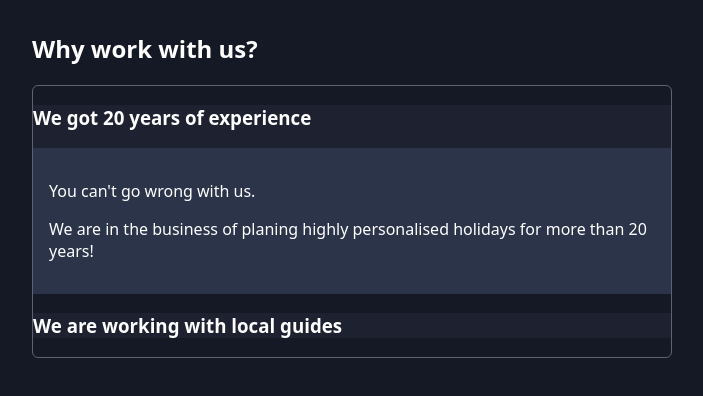
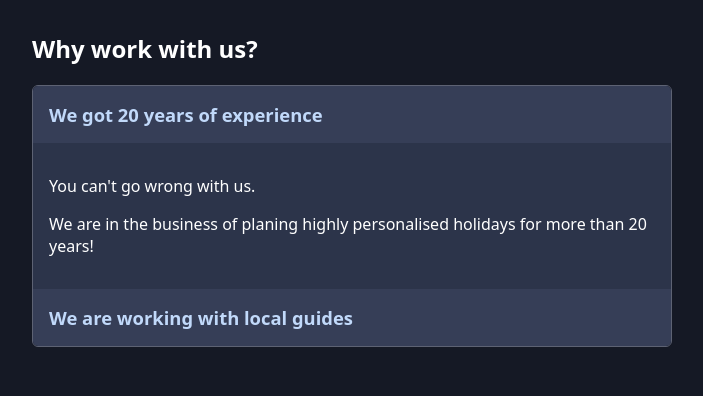
Before and after one commit to apeskinian/react_patterns, a React (Vite) app: page / in a window 1280 px wide. Both pictures are taken after a click on the element "We got 20 years of experience". Shown: the top 396 px of the page, without its empty margins (288-991 px from the left). Built offline with nearby package versions, Linux system fonts and the light colour scheme.

Commit message:
Add more compound components to Accordion

```diff
--- a/src/App.jsx
+++ b/src/App.jsx
@@ -6,7 +6,11 @@
       <section>
         <h2>Why work with us?</h2>
         <Accordion className='accordion'>
-          <Accordion.Item id='experience' className='accordion-item' title='We got 20 years of experience'>
+          <Accordion.Item id='experience' className='accordion-item'>
+            <Accordion.Title className='accordion-item-title'>
+              We got 20 years of experience
+            </Accordion.Title>
+            <Accordion.Content className='accordion-item-content'>
               <article>
                 <p>You can't go wrong with us.</p>
                 <p>
@@ -14,8 +18,13 @@
                   holidays for more than 20 years!
                 </p>
               </article>
+            </Accordion.Content>
           </Accordion.Item>
-          <Accordion.Item id='local-guides' className='accordion-item' title='We are working with local guides'>
+          <Accordion.Item id='local-guides' className='accordion-item'>
+            <Accordion.Title className='accordion-item-title'>
+              We are working with local guides
+            </Accordion.Title>
+            <Accordion.Content className='accordion-item-content'>
               <article>
                 <p>We are not doing this just from an office.</p>
                 <p>
@@ -23,6 +32,7 @@
                   and pleasant holiday.
                 </p>
               </article>
+            </Accordion.Content>
           </Accordion.Item>
         </Accordion>
       </section>
--- a/src/components/Accordion/Accordion.jsx
+++ b/src/components/Accordion/Accordion.jsx
@@ -1,5 +1,7 @@
 import { createContext, useContext, useState } from "react";
 import AccordionItem from "./AccordionItem";
+import AccordionTitle from "./AccordionTitle";
+import AccordionContent from "./AccordionContent";
 // creating the context item
 const AccordionContext = createContext();
 
@@ -36,5 +38,7 @@
     );
 }
 
-// stating that the Accordion.Item is compounded with the Accordion
+// stating that the Accordion below items are compounded with the Accordion
 Accordion.Item = AccordionItem
+Accordion.Title = AccordionTitle
+Accordion.Content = AccordionContent
--- /dev/null
+++ b/src/components/Accordion/AccordionContent.jsx
@@ -0,0 +1,13 @@
+import { useAccordionContext } from "./Accordion.jsx";
+import { useAccordionItemContext } from "./AccordionItem.jsx";
+
+export default function AccordionContent({ className, children }) {
+    const { openItemId } = useAccordionContext();
+    const id = useAccordionItemContext();
+
+    const isOpen = openItemId === id;
+
+    return (
+        <div className={isOpen ? `${className ?? ''} open` : `${className ?? ''} close`}>{children}</div>
+    )
+}
--- a/src/components/Accordion/AccordionItem.jsx
+++ b/src/components/Accordion/AccordionItem.jsx
@@ -1,15 +1,21 @@
-import { useAccordionContext } from "./Accordion";
+import { createContext, useContext } from "react";
 
-export default function AccordionItem({ id, title, children, className }) {
-    // getting the context from Accordion context set up in Accordion.jsx
-    const { openItemId, toggleItem } = useAccordionContext();
-    // getting boolean based on id and context
-    const isOpen = openItemId === id
+const AccordionItemContext = createContext();
 
+export function useAccordionItemContext() {
+    const ctx = useContext(AccordionItemContext);
+    if (!ctx) {
+        throw new Error('AccordionItem-related components must be wrapped by <Accordion.Item>.')
+    }
+    return ctx
+}
+
+export default function AccordionItem({ id, className, children }) {
     return (
-        <li className={className}>
-            <h3 onClick={() => toggleItem(id)}>{title}</h3>
-            <div className={isOpen ? 'accordion-item-content open' : 'accordion-item-content'}>{children}</div>
-        </li>
+        <AccordionItemContext.Provider value={id}>
+            <li className={className}>
+                {children}
+            </li>
+        </AccordionItemContext.Provider>
     );
 }
--- /dev/null
+++ b/src/components/Accordion/AccordionTitle.jsx
@@ -0,0 +1,13 @@
+import { useAccordionContext } from "./Accordion"
+import { useAccordionItemContext } from "./AccordionItem";
+
+export default function AccordionTitle({ className, children }) {
+    const { toggleItem } = useAccordionContext();
+    const id = useAccordionItemContext();
+
+    return (
+        <h3 className={className} onClick={() => toggleItem(id)}>
+            {children}
+        </h3>
+    )
+}
--- a/src/index.css
+++ b/src/index.css
@@ -62,9 +62,12 @@
 }
 
 .accordion-item-content {
-  display: none;
   padding: 1rem;
   background-color: #2c344a;
+}
+
+.close {
+  display: none;
 }
 
 .open {
```
Lines whose indentation alone changed are shown as unchanged.
